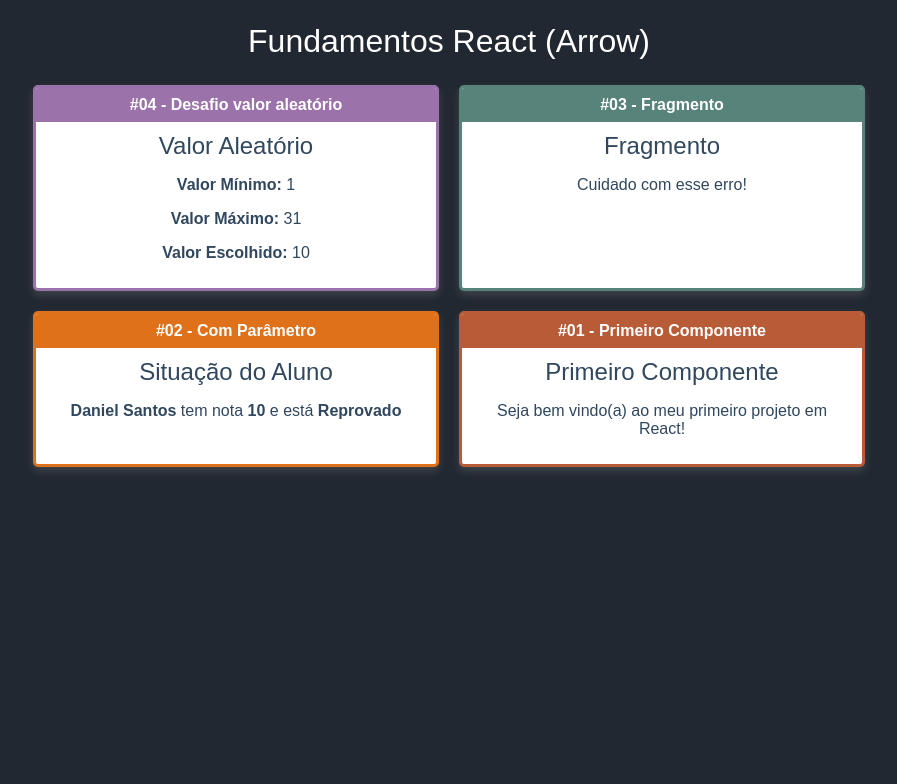
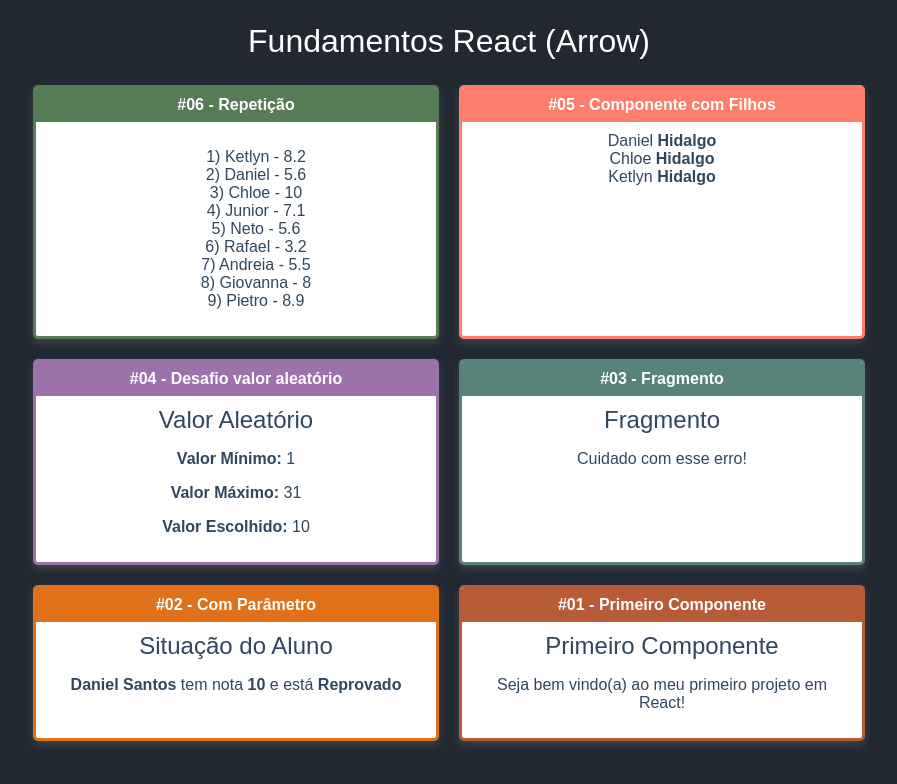
Before and after one commit to Ketlyn2/Fundamentos-React, a React (Create React App) app in the folder fundamentos-react/: page / in a window 1280 px wide. Shown: the top 784 px of the page, without its empty margins (191-1088 px from the left). Built offline with nearby package versions, Linux system fonts and the light colour scheme.

Commit message:
Transforming an object array into a jsx array

```diff
--- a/fundamentos-react/src/App.jsx
+++ b/fundamentos-react/src/App.jsx
@@ -6,6 +6,9 @@ import ComParametro from './components/basics/ComParametro'
 import Fragment from './components/basics/Fragment'
 import Random from './components/basics/Random'
 import Card from './components/layout/Card'
+import Family from './components/basics/Family'
+import FamilyMember from  './components/basics/FamilyMember'
+import ListStudents from './components/repetition/ListStudents'
 
 // eslint-disable-next-line import/no-anonymous-default-export
 export default _ =>
@@ -14,6 +17,18 @@ export default _ =>
         {/* <Card title="Exemplo de Card"/> */}
 
         <div className="cards">
+            <Card title="#06 - Repetição" color="#557C55">
+                <ListStudents></ListStudents>
+            </Card>
+
+            <Card title="#05 - Componente com Filhos" color="#FE7E6D">
+                <Family lastName="Hidalgo">
+                    <FamilyMember name="Daniel"/>
+                    <FamilyMember name="Chloe"/>
+                    <FamilyMember name="Ketlyn"/>
+                </Family>
+            </Card>
+
             <Card title="#04 - Desafio valor aleatório" color="#9B72AA">
                 <Random min={1} max={31}></Random>
             </Card>
--- /dev/null
+++ b/fundamentos-react/src/components/basics/Family.jsx
@@ -0,0 +1,25 @@
+import React from 'react'
+//import FamilyMember from  './FamilyMember'
+
+// eslint-disable-next-line import/no-anonymous-default-export
+export default (props) => {
+    return(
+        <div>
+            {/* <FamilyMember name="Daniel" lastName={ props.lastName } />
+            <FamilyMember name="Chloe" {...props}/>
+            <FamilyMember name="Ketlyn" lastName="Santos"/> */}
+
+            {/* { props.children } */}
+            {/* Apenas para um elemento
+             {React.cloneElement(props.children, { ...props })}
+            */}
+
+            {props.children.map((child, i) => {
+                return React.cloneElement(child, { ...props, key: i })
+            })}
+        </div>
+    )
+}
+
+//{...props} - Passa todas as informações de um componente pai para um componente filho
+//map - mapeia um array em outro
--- /dev/null
+++ b/fundamentos-react/src/components/basics/FamilyMember.jsx
@@ -0,0 +1,8 @@
+import React from 'react'
+
+// eslint-disable-next-line import/no-anonymous-default-export
+export default props => {
+    return(
+        <div>{ props.name } <strong>{ props.lastName }</strong></div>
+    )
+}
--- /dev/null
+++ b/fundamentos-react/src/components/repetition/ListStudents.jsx
@@ -0,0 +1,16 @@
+import React from 'react'
+import students from '../../data/students'
+
+// eslint-disable-next-line import/no-anonymous-default-export
+export default (props) => {
+
+    const studentsLi = students.map(student => {
+        return <li key={ student.id }>
+            { student.id }) { student.name } - { student.note }
+        </li>
+    })
+
+    return (
+        <div><ul style={{ listStyle: 'none' }}>{ studentsLi }</ul></div>
+    )
+}
--- /dev/null
+++ b/fundamentos-react/src/data/students.js
@@ -0,0 +1,12 @@
+// eslint-disable-next-line import/no-anonymous-default-export
+export default [
+    { id: 1, name: 'Ketlyn', note: 8.2 },
+    { id: 2, name: 'Daniel', note: 5.6 },
+    { id: 3, name: 'Chloe', note: 10 },
+    { id: 4, name: 'Junior', note: 7.1 },
+    { id: 5, name: 'Neto', note: 5.6 },
+    { id: 6, name: 'Rafael', note: 3.2 },
+    { id: 7, name: 'Andreia', note: 5.5 },
+    { id: 8, name: 'Giovanna', note: 8 },
+    { id: 9, name: 'Pietro', note: 8.9 },
+]
```
